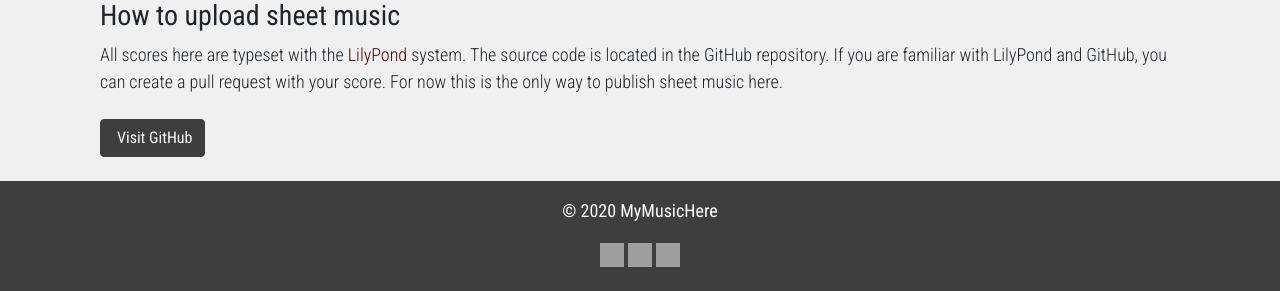
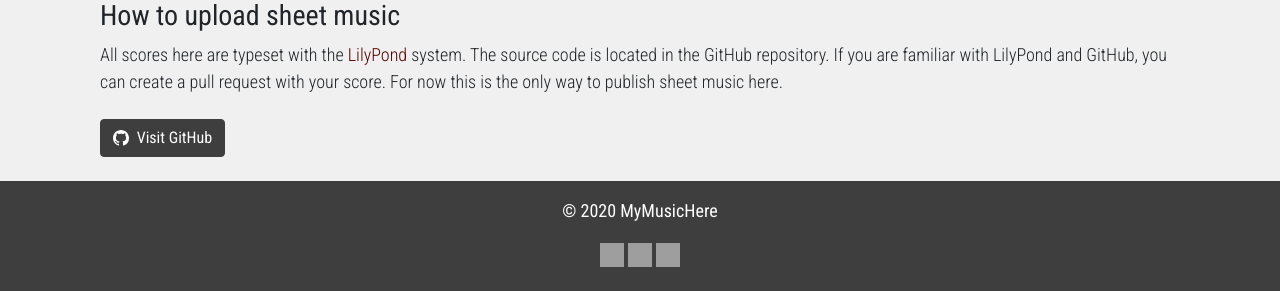
Before and after one commit to dmitrvk/www.mymusichere.me, a Django app: page / in a window 1280 px wide. Shown: the part 509-800 px from the top of the page. Run offline with Django 3.2, Linux system fonts and the light colour scheme; data that the repository does not hold is empty; style sheets or scripts are compiled from the project's sources; some libraries are stand-ins or nearby versions; grey boxes are pictures that could not be loaded.

Commit message:
Fix missing GitHub icon
Use inline svg for icon, so there is no need of FontAwesome.

```diff
--- a/scores/templates/scores/index.html
+++ b/scores/templates/scores/index.html
@@ -87,7 +87,9 @@
           here.</p>
           <p>
             <a href="https://github.com/dmitrvk/mymusichere" class="btn btn-dark my-2" target="_blank">
-              <i class="fab fa-github mr-1"></i>
+              <svg class="mr-1" xmlns="http://www.w3.org/2000/svg" viewBox="0 0 16 16" fill="currentColor" width="1em" height="1em">
+                <path fill-rule="evenodd" d="M8 0C3.58 0 0 3.58 0 8c0 3.54 2.29 6.53 5.47 7.59.4.07.55-.17.55-.38 0-.19-.01-.82-.01-1.49-2.01.37-2.53-.49-2.69-.94-.09-.23-.48-.94-.82-1.13-.28-.15-.68-.52-.01-.53.63-.01 1.08.58 1.23.82.72 1.21 1.87.87 2.33.66.07-.52.28-.87.51-1.07-1.78-.2-3.64-.89-3.64-3.95 0-.87.31-1.59.82-2.15-.08-.2-.36-1.02.08-2.12 0 0 .67-.21 2.2.82.64-.18 1.32-.27 2-.27.68 0 1.36.09 2 .27 1.53-1.04 2.2-.82 2.2-.82.44 1.1.16 1.92.08 2.12.51.56.82 1.27.82 2.15 0 3.07-1.87 3.75-3.65 3.95.29.25.54.73.54 1.48 0 1.07-.01 1.93-.01 2.2 0 .21.15.46.55.38A8.013 8.013 0 0016 8c0-4.42-3.58-8-8-8z"></path>
+              </svg>
               Visit GitHub
             </a>
           </p>
```
